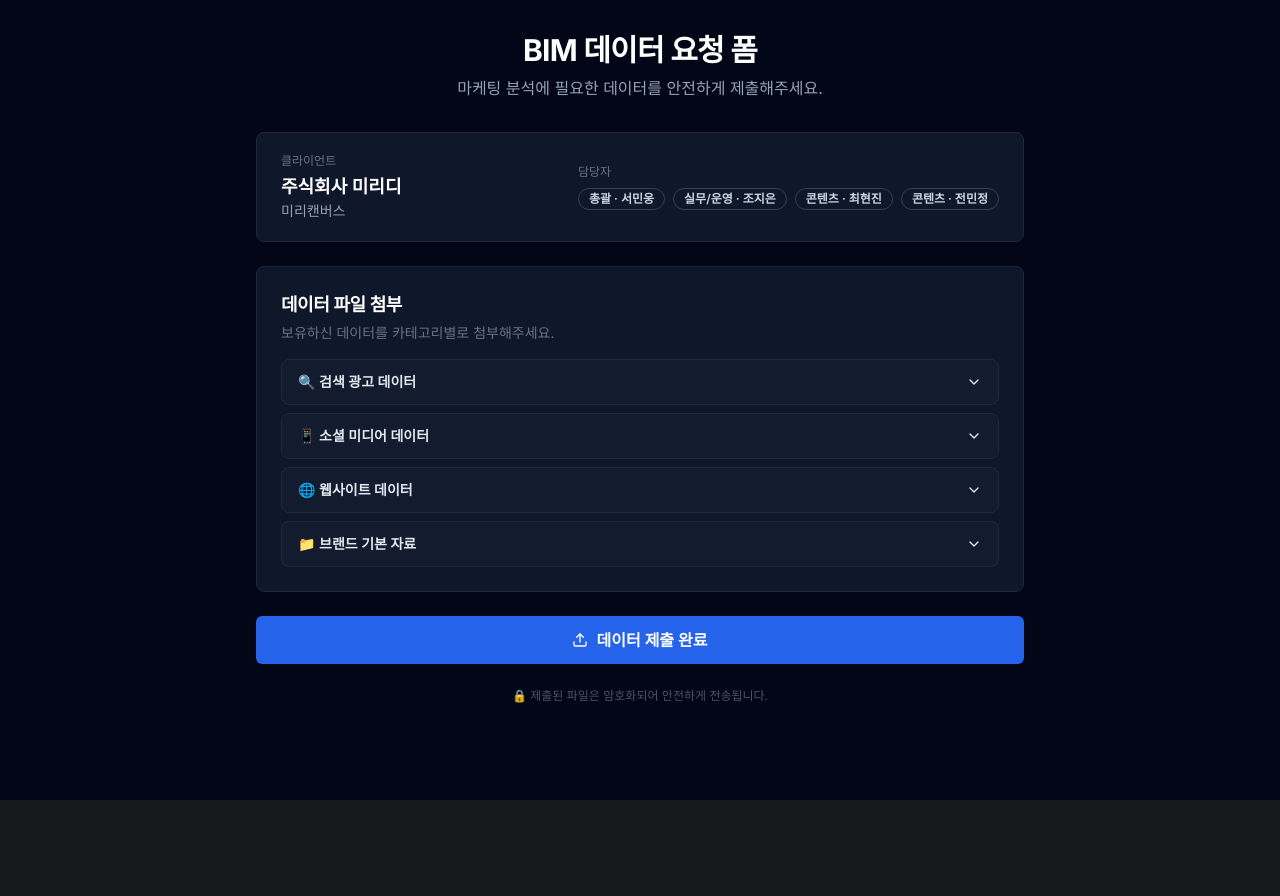
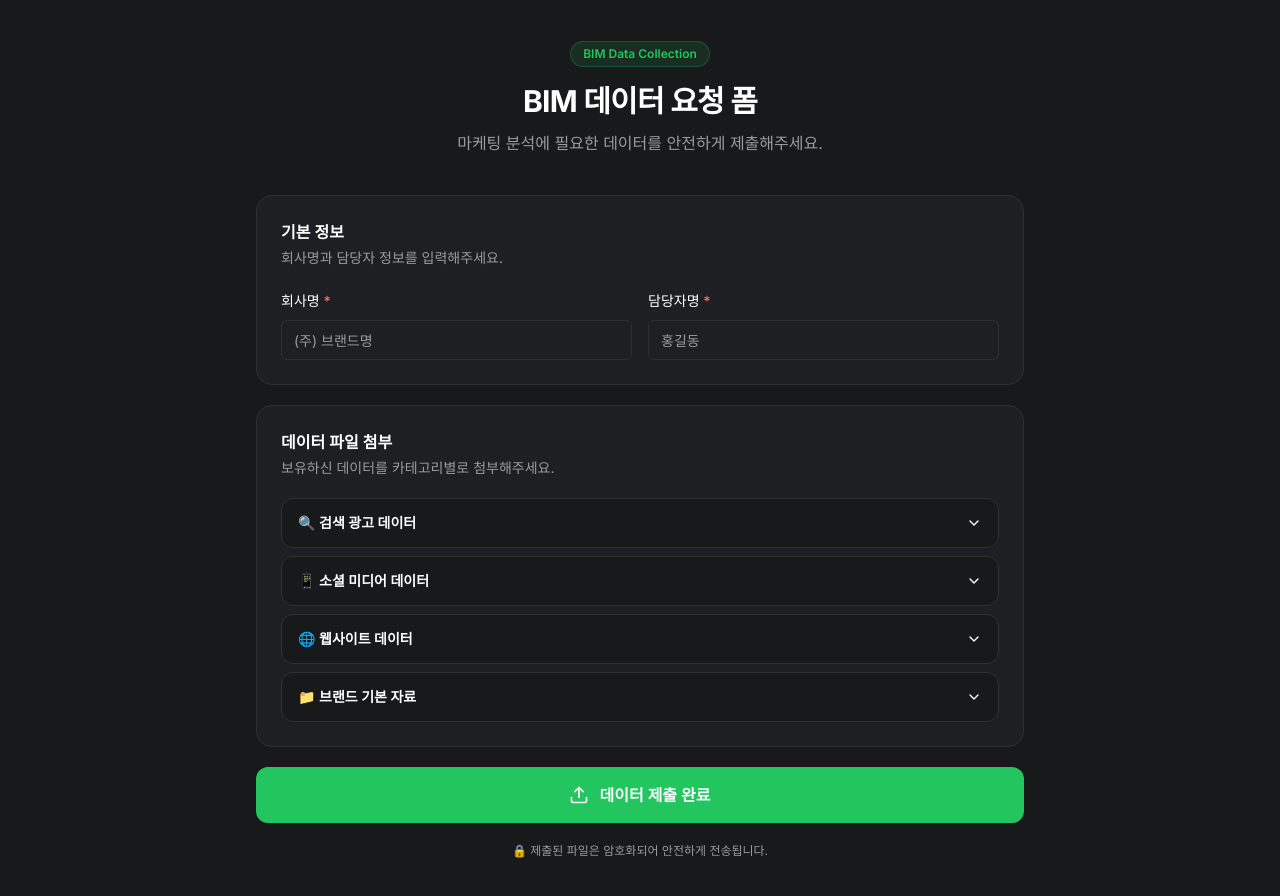
Before and after one commit to makim-414/bim-data-request, a React (Vite) app: page / in a window 1280 px wide. Shown: the top 896 px of the page. Before the commit the page ends 800 px from the top, so only its background shows below. Built offline with nearby package versions, Linux system fonts and the light colour scheme.

Commit message:
redesign: Prompt Architect style dark theme

```diff
--- a/src/App.tsx
+++ b/src/App.tsx
@@ -1,5 +1,7 @@
 import { useState, useRef } from "react"
 import { Button } from "@/components/ui/button"
+import { Input } from "@/components/ui/input"
+import { Label } from "@/components/ui/label"
 import { Card, CardContent, CardHeader, CardTitle, CardDescription } from "@/components/ui/card"
 import { Badge } from "@/components/ui/badge"
 import {
@@ -172,7 +174,7 @@ function FileUploader({
   }
 
   return (
-    <div className="space-y-2">
+    <div className="space-y-3">
       <input
         ref={inputRef}
         type="file"
@@ -185,7 +187,7 @@ function FileUploader({
         type="button"
         variant="outline"
         size="sm"
-        className="gap-2 border-dashed border-slate-600 text-slate-300 hover:bg-slate-700 hover:text-white"
+        className="gap-2 border-dashed border-[#22c55e]/40 bg-transparent text-[#22c55e] hover:bg-[#22c55e]/10 hover:text-[#22c55e] hover:border-[#22c55e]/70 transition-all duration-200"
         onClick={() => inputRef.current?.click()}
       >
         <Paperclip className="h-4 w-4" />
@@ -196,17 +198,18 @@ function FileUploader({
           {files.map((f) => (
             <div
               key={f.id}
-              className="flex items-center gap-2 rounded-md bg-slate-800/60 px-3 py-1.5 text-sm"
+              className="flex items-center gap-2 rounded-lg px-3 py-2 text-sm"
+              style={{ backgroundColor: "#252628" }}
             >
-              <CheckCircle2 className="h-3.5 w-3.5 shrink-0 text-emerald-400" />
-              <span className="flex-1 truncate text-slate-200">{f.file.name}</span>
-              <span className="shrink-0 text-xs text-slate-500">
+              <CheckCircle2 className="h-3.5 w-3.5 shrink-0 text-[#22c55e]" />
+              <span className="flex-1 truncate text-white">{f.file.name}</span>
+              <span className="shrink-0 text-xs text-[#9a9b9e]">
                 {(f.file.size / 1024).toFixed(0)}KB
               </span>
               <button
                 type="button"
                 onClick={() => onRemove(sectionId, f.id)}
-                className="ml-1 rounded text-slate-500 hover:text-red-400"
+                className="ml-1 rounded text-[#9a9b9e] hover:text-red-400 transition-colors"
               >
                 <X className="h-3.5 w-3.5" />
               </button>
@@ -221,8 +224,8 @@ function FileUploader({
 type SubmitStatus = "idle" | "loading" | "success" | "error"
 
 export default function App() {
-  const [company] = useState("주식회사 미리디")
-  const [manager] = useState("조지은")
+  const [company, setCompany] = useState("")
+  const [manager, setManager] = useState("")
   const [sections, setSections] = useState<SectionMap>(initialSections)
   const [status, setStatus] = useState<SubmitStatus>("idle")
   const [errorMsg, setErrorMsg] = useState("")
@@ -288,123 +291,212 @@ export default function App() {
 
   if (status === "success") {
     return (
-      <div className="flex min-h-screen items-center justify-center bg-slate-950 p-4">
-        <Card className="w-full max-w-md border-slate-800 bg-slate-900 text-center">
-          <CardContent className="pt-12 pb-10">
-            <CheckCircle2 className="mx-auto mb-4 h-16 w-16 text-emerald-400" />
-            <h2 className="mb-2 text-2xl font-bold text-white">제출 완료!</h2>
-            <p className="text-slate-400">
+      <div
+        className="flex min-h-screen items-center justify-center p-6"
+        style={{ backgroundColor: "#18191b" }}
+      >
+        <div
+          className="w-full max-w-md rounded-2xl text-center p-12"
+          style={{ backgroundColor: "#1e1f22", border: "1px solid #2f3033" }}
+        >
+          <CheckCircle2 className="mx-auto mb-6 h-16 w-16 text-[#22c55e]" />
+          <h2 className="mb-3 text-2xl font-bold text-white">제출 완료!</h2>
+          <p style={{ color: "#9a9b9e" }}>
             데이터가 성공적으로 전송되었습니다.
             <br />담당자가 검토 후 연락드리겠습니다.
           </p>
-          </CardContent>
-        </Card>
+        </div>
       </div>
     )
   }
 
   return (
-    <div className="min-h-screen bg-slate-950 p-4 md:p-8">
+    <div
+      className="min-h-screen p-6 md:p-10"
+      style={{ backgroundColor: "#18191b" }}
+    >
       <div className="mx-auto max-w-3xl">
         {/* Header */}
-        <div className="mb-8 text-center">
-          <h1 className="mb-2 text-3xl font-bold tracking-tight text-white">
+        <div className="mb-10 text-center">
+          <span
+            className="inline-block mb-4 rounded-full px-3 py-1 text-xs font-semibold"
+            style={{
+              backgroundColor: "rgba(34,197,94,0.12)",
+              color: "#22c55e",
+              border: "1px solid rgba(34,197,94,0.25)",
+            }}
+          >
+            BIM Data Collection
+          </span>
+          <h1 className="mb-3 text-3xl font-bold tracking-tight text-white">
             BIM 데이터 요청 폼
           </h1>
-          <p className="text-slate-400">
+          <p style={{ color: "#9a9b9e" }}>
             마케팅 분석에 필요한 데이터를 안전하게 제출해주세요.
           </p>
         </div>
 
-        {/* 클라이언트 정보 (고정) */}
-        <Card className="border-slate-800 bg-slate-900 mb-6">
-          <CardContent className="pt-5 pb-5">
-            <div className="flex items-center justify-between flex-wrap gap-4">
-              <div>
-                <p className="text-xs text-slate-500 mb-1">클라이언트</p>
-                <p className="text-white font-semibold text-lg">주식회사 미리디</p>
-                <p className="text-slate-400 text-sm">미리캔버스</p>
+        <form onSubmit={handleSubmit} className="space-y-5">
+          {/* 기본 정보 */}
+          <div
+            className="rounded-2xl p-6"
+            style={{ backgroundColor: "#1e1f22", border: "1px solid #2f3033" }}
+          >
+            <div className="mb-5">
+              <h2 className="text-base font-semibold text-white">기본 정보</h2>
+              <p className="mt-1 text-sm" style={{ color: "#9a9b9e" }}>
+                회사명과 담당자 정보를 입력해주세요.
+              </p>
             </div>
-              <div className="flex flex-col gap-1 text-sm">
-                <p className="text-slate-500 text-xs mb-1">담당자</p>
-                <div className="flex gap-2 flex-wrap">
-                  <Badge variant="outline" className="border-slate-700 text-slate-300">총괄 · 서민웅</Badge>
-                  <Badge variant="outline" className="border-slate-700 text-slate-300">실무/운영 · 조지은</Badge>
-                  <Badge variant="outline" className="border-slate-700 text-slate-300">콘텐츠 · 최현진</Badge>
-                  <Badge variant="outline" className="border-slate-700 text-slate-300">콘텐츠 · 전민정</Badge>
+            <div className="grid gap-4 sm:grid-cols-2">
+              <div className="space-y-2">
+                <Label htmlFor="company" className="text-sm font-medium text-white">
+                  회사명 <span className="text-red-400">*</span>
+                </Label>
+                <Input
+                  id="company"
+                  placeholder="(주) 브랜드명"
+                  value={company}
+                  onChange={(e) => setCompany(e.target.value)}
+                  className="text-white placeholder:text-[#9a9b9e] focus-visible:ring-[#22c55e] focus-visible:ring-1"
+                  style={{
+                    backgroundColor: "#1e1f22",
+                    border: "1px solid #2f3033",
+                  }}
+                  required
+                />
+              </div>
+              <div className="space-y-2">
+                <Label htmlFor="manager" className="text-sm font-medium text-white">
+                  담당자명 <span className="text-red-400">*</span>
+                </Label>
+                <Input
+                  id="manager"
+                  placeholder="홍길동"
+                  value={manager}
+                  onChange={(e) => setManager(e.target.value)}
+                  className="text-white placeholder:text-[#9a9b9e] focus-visible:ring-[#22c55e] focus-visible:ring-1"
+                  style={{
+                    backgroundColor: "#1e1f22",
+                    border: "1px solid #2f3033",
+                  }}
+                  required
+                />
               </div>
             </div>
           </div>
-          </CardContent>
-        </Card>
-
-        <form onSubmit={handleSubmit} className="space-y-6">
 
           {/* 데이터 카테고리별 Accordion */}
-          <Card className="border-slate-800 bg-slate-900">
-            <CardHeader className="pb-4">
-              <div className="flex items-center justify-between">
+          <div
+            className="rounded-2xl p-6"
+            style={{ backgroundColor: "#1e1f22", border: "1px solid #2f3033" }}
+          >
+            <div className="mb-5 flex items-center justify-between">
               <div>
-                  <CardTitle className="text-lg text-white">데이터 파일 첨부</CardTitle>
-                  <CardDescription className="mt-1 text-slate-500">
+                <h2 className="text-base font-semibold text-white">데이터 파일 첨부</h2>
+                <p className="mt-1 text-sm" style={{ color: "#9a9b9e" }}>
                   보유하신 데이터를 카테고리별로 첨부해주세요.
-                  </CardDescription>
+                </p>
               </div>
               {totalFiles > 0 && (
-                  <Badge className="bg-blue-500/20 text-blue-400 hover:bg-blue-500/30">
+                <span
+                  className="rounded-full px-2.5 py-0.5 text-xs font-semibold"
+                  style={{
+                    backgroundColor: "rgba(34,197,94,0.15)",
+                    color: "#22c55e",
+                  }}
+                >
                   {totalFiles}개 파일
-                  </Badge>
+                </span>
               )}
             </div>
-            </CardHeader>
-            <CardContent>
+
             <Accordion type="multiple" className="space-y-2">
-                {categories.map((cat) => (
+              {categories.map((cat) => {
+                const catFileCount = cat.sections.reduce(
+                  (acc, sid) => acc + sections[sid].files.length,
+                  0
+                )
+                return (
                   <AccordionItem
                     key={cat.id}
                     value={cat.id}
-                    className="rounded-lg border border-slate-800 bg-slate-800/30 px-0"
+                    className="rounded-xl border-0 overflow-hidden"
+                    style={{ border: "1px solid #2f3033", backgroundColor: "#18191b" }}
                   >
-                    <AccordionTrigger className="px-4 py-3 text-left text-sm font-semibold text-slate-200 hover:no-underline [&[data-state=open]]:text-white">
-                      <span className="flex items-center gap-2">
+                    <AccordionTrigger
+                      className="px-4 py-3.5 text-left text-sm font-semibold text-white hover:no-underline transition-colors duration-150"
+                      style={{ color: "#ffffff" }}
+                      onMouseEnter={(e) => {
+                        (e.currentTarget as HTMLElement).style.backgroundColor = "#252628"
+                      }}
+                      onMouseLeave={(e) => {
+                        (e.currentTarget as HTMLElement).style.backgroundColor = "transparent"
+                      }}
+                    >
+                      <span className="flex items-center gap-2.5">
                         {cat.label}
-                        {cat.sections.reduce((acc, sid) => acc + sections[sid].files.length, 0) > 0 && (
-                          <Badge className="ml-1 bg-emerald-500/20 text-emerald-400 text-xs">
-                            {cat.sections.reduce((acc, sid) => acc + sections[sid].files.length, 0)}
-                          </Badge>
+                        {catFileCount > 0 && (
+                          <span
+                            className="rounded-full px-2 py-0.5 text-xs font-semibold"
+                            style={{
+                              backgroundColor: "rgba(34,197,94,0.15)",
+                              color: "#22c55e",
+                            }}
+                          >
+                            {catFileCount}
+                          </span>
                         )}
                       </span>
                     </AccordionTrigger>
-                    <AccordionContent className="px-4 pb-4">
-                      <div className="space-y-5">
+                    <AccordionContent className="px-4 pb-4 pt-1">
+                      <div className="space-y-4">
                         {cat.sections.map((sid) => {
                           const sec = sections[sid]
                           return (
                             <div
                               key={sid}
-                              className="rounded-lg border border-slate-700/50 bg-slate-900/60 p-4"
+                              className="rounded-xl p-4"
+                              style={{
+                                backgroundColor: "#1e1f22",
+                                border: "1px solid #2f3033",
+                              }}
                             >
-                              <div className="mb-3 flex items-start justify-between">
+                              <div className="mb-4 flex items-start justify-between">
                                 <div>
-                                  <h4 className="font-medium text-slate-100">{sec.label}</h4>
-                                  <p className="text-xs text-slate-500">{sec.description}</p>
+                                  <h4 className="font-semibold text-white">{sec.label}</h4>
+                                  <p className="mt-0.5 text-xs" style={{ color: "#9a9b9e" }}>
+                                    {sec.description}
+                                  </p>
                                 </div>
                                 {sec.files.length > 0 && (
-                                  <Badge variant="outline" className="border-emerald-500/40 text-emerald-400 text-xs">
+                                  <span
+                                    className="rounded-full border px-2 py-0.5 text-xs font-medium"
+                                    style={{
+                                      borderColor: "rgba(34,197,94,0.3)",
+                                      color: "#22c55e",
+                                    }}
+                                  >
                                     {sec.files.length}개
-                                  </Badge>
+                                  </span>
                                 )}
                               </div>
 
                               {sec.steps && sec.steps.length > 0 && (
-                                <div className="mb-3 rounded-md bg-slate-800/80 p-3">
-                                  <p className="mb-1.5 text-xs font-medium text-slate-400">
+                                <div
+                                  className="mb-4 rounded-lg p-3.5"
+                                  style={{ backgroundColor: "#252628" }}
+                                >
+                                  <p
+                                    className="mb-2 text-xs font-semibold"
+                                    style={{ color: "#22c55e" }}
+                                  >
                                     📋 추출 방법
                                   </p>
-                                  <ol className="space-y-1">
+                                  <ol className="space-y-1.5">
                                     {sec.steps.map((step, i) => (
-                                      <li key={i} className="flex gap-2 text-xs text-slate-400">
-                                        <span className="shrink-0 font-mono text-slate-600">
+                                      <li key={i} className="flex gap-2 text-xs" style={{ color: "#9a9b9e" }}>
+                                        <span className="shrink-0 font-mono" style={{ color: "#22c55e", opacity: 0.7 }}>
                                           {i + 1}.
                                         </span>
                                         {step}
@@ -426,24 +518,38 @@ export default function App() {
                       </div>
                     </AccordionContent>
                   </AccordionItem>
-                ))}
+                )
+              })}
             </Accordion>
-            </CardContent>
-          </Card>
+          </div>
 
           {/* 에러 메시지 */}
           {errorMsg && (
-            <div className="flex items-center gap-2 rounded-lg border border-red-500/30 bg-red-500/10 px-4 py-3 text-sm text-red-400">
+            <div className="flex items-center gap-2 rounded-xl px-4 py-3.5 text-sm text-red-400"
+              style={{ backgroundColor: "rgba(239,68,68,0.08)", border: "1px solid rgba(239,68,68,0.25)" }}
+            >
               <AlertCircle className="h-4 w-4 shrink-0" />
               {errorMsg}
             </div>
           )}
 
           {/* 제출 버튼 */}
-          <Button
+          <button
             type="submit"
             disabled={status === "loading"}
-            className="w-full gap-2 bg-blue-600 py-6 text-base font-semibold hover:bg-blue-500 disabled:opacity-50"
+            className="w-full flex items-center justify-center gap-2.5 rounded-xl py-4 text-base font-semibold text-white transition-all duration-200 disabled:opacity-50"
+            style={{
+              backgroundColor: "#22c55e",
+              cursor: status === "loading" ? "not-allowed" : "pointer",
+            }}
+            onMouseEnter={(e) => {
+              if (status !== "loading") {
+                (e.currentTarget as HTMLElement).style.backgroundColor = "#16a34a"
+              }
+            }}
+            onMouseLeave={(e) => {
+              (e.currentTarget as HTMLElement).style.backgroundColor = "#22c55e"
+            }}
           >
             {status === "loading" ? (
               <>
@@ -456,9 +562,9 @@ export default function App() {
                 데이터 제출 완료
               </>
             )}
-          </Button>
+          </button>
 
-          <p className="pb-4 text-center text-xs text-slate-600">
+          <p className="pb-6 text-center text-xs" style={{ color: "#9a9b9e" }}>
             🔒 제출된 파일은 암호화되어 안전하게 전송됩니다.
           </p>
         </form>
```
Lines whose indentation alone changed are shown as unchanged.
